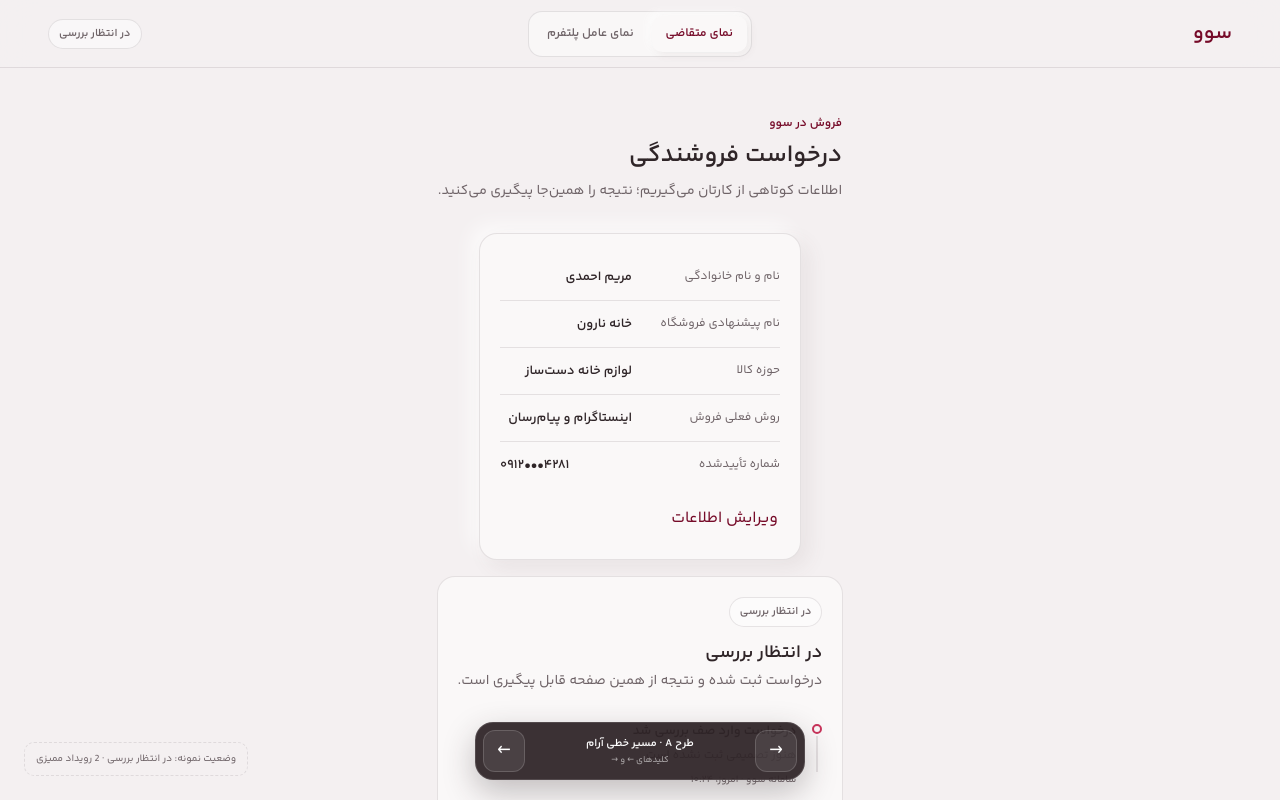
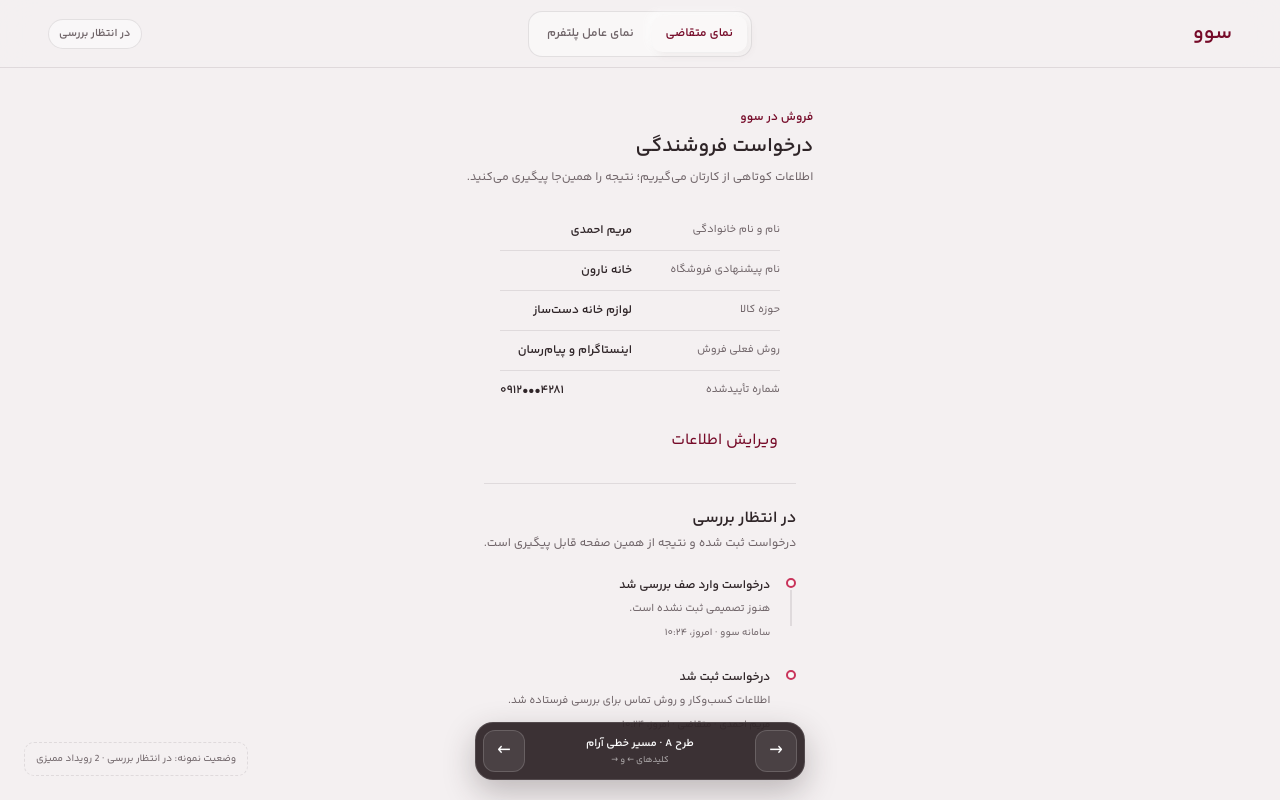
Before and after one commit to Mahaan-Amr/sevomart, a Next.js app in the folder apps/web/: page /prototype/seller-application in a window 1280 px wide. Shown: the top 800 px of the page. Built offline with nearby package versions, Linux system fonts and the light colour scheme.

Commit message:
refactor: minimize seller application prototype

```diff
--- a/apps/web/src/app/(seller)/prototype/seller-application/prototype.module.css
+++ b/apps/web/src/app/(seller)/prototype/seller-application/prototype.module.css
@@ -168,17 +168,17 @@
 }
 
 .applicantA {
-  width: min(100%, 560px);
+  width: min(100%, 520px);
   margin: 0 auto;
-  padding-block-start: 42px;
+  padding-block-start: 36px;
 }
 
 .linearForm {
-  padding: 20px;
-  border-radius: 18px;
-  box-shadow:
-    8px 8px 20px var(--shadow-neutral-soft),
-    -8px -8px 20px var(--shadow-highlight);
+  padding: 0;
+  border: 0;
+  border-radius: 0;
+  background: transparent;
+  box-shadow: none;
 }
 
 .facts {
@@ -230,6 +230,15 @@
   border-radius: 18px;
 }
 
+.applicantA .applicantDecision {
+  margin-block-start: 22px;
+  padding: 22px 0 0;
+  border: 0;
+  border-block-start: 1px solid var(--color-divider);
+  border-radius: 0;
+  background: transparent;
+}
+
 .statusLead {
   margin-block-end: 18px;
 }
@@ -237,6 +246,52 @@
 .statusLead h2 {
   margin: 12px 0 2px;
   font-size: 18px;
+}
+
+.applicantA .statusLead {
+  margin-block-end: 14px;
+}
+
+.applicantA .statusLead h2 {
+  margin-block-start: 0;
+  font-size: 16px;
+}
+
+.applicantA .pageIntro {
+  margin-block-end: 22px;
+}
+
+.applicantA .pageIntro h1 {
+  font-size: 20px;
+}
+
+.applicantA .pageIntro p,
+.applicantA .statusLead p {
+  font-size: 12px;
+}
+
+.applicantA .facts > div {
+  padding-block: 10px;
+}
+
+.applicantA .facts dt {
+  font-size: 11px;
+}
+
+.applicantA .facts dd {
+  font-size: 12px;
+}
+
+.applicantA .auditTrail {
+  margin-block-start: 18px;
+}
+
+.applicantA .auditTrail strong {
+  font-size: 12px;
+}
+
+.applicantA .auditTrail p {
+  font-size: 11px;
 }
 
 .primaryButton,
@@ -341,9 +396,9 @@
 .queueRail {
   align-self: start;
   overflow: hidden;
-  border: 1px solid var(--color-divider);
-  border-radius: 18px;
-  background: rgb(250 248 248 / 55%);
+  border: 0;
+  border-radius: 0;
+  background: transparent;
 }
 
 .queueTitle {
@@ -351,7 +406,7 @@
   align-items: center;
   justify-content: space-between;
   gap: 12px;
-  padding: 14px;
+  padding: 4px 0 14px;
   border-block-end: 1px solid var(--color-divider);
 }
 
@@ -366,20 +421,11 @@
   font-size: 10px;
 }
 
-.queueTitle button {
-  min-height: 40px;
-  padding: 6px 10px;
-  border: 1px solid var(--color-divider);
-  border-radius: 10px;
-  background: transparent;
-  cursor: pointer;
-}
-
 .queueRail > button {
   display: grid;
   gap: 3px;
   width: 100%;
-  padding: 12px 14px;
+  padding: 12px 10px;
   border: 0;
   border-block-end: 1px solid var(--color-divider);
   background: transparent;
@@ -413,6 +459,19 @@
 .decisionPanel {
   padding: clamp(18px, 3vw, 22px);
   border-radius: 18px;
+}
+
+.agentA .caseContent,
+.agentA .decisionPanel {
+  padding: 0;
+  border: 0;
+  border-radius: 0;
+  background: transparent;
+}
+
+.agentA .decisionPanel {
+  padding-block-start: 20px;
+  border-block-start: 1px solid var(--color-divider);
 }
 
 .agentA .caseTitleRow h1 {
--- a/apps/web/src/app/(seller)/prototype/seller-application/seller-application-prototype.tsx
+++ b/apps/web/src/app/(seller)/prototype/seller-application/seller-application-prototype.tsx
@@ -180,7 +180,6 @@ function ApplicantDecision({
       aria-labelledby="applicant-status-title"
     >
       <div className={styles.statusLead}>
-        <StatusPill status={status} />
         <h2 id="applicant-status-title">{statusCopy[status].label}</h2>
         <p>{statusCopy[status].hint}</p>
       </div>
@@ -341,9 +340,6 @@ function QueueRail({ status }: { status: ApplicationStatus }) {
           <strong>درخواست‌های فروشندگی</strong>
           <small>۳ مورد نیازمند اقدام</small>
         </div>
-        <button type="button" aria-label="فیلتر درخواست‌ها">
-          فیلتر
-        </button>
       </div>
       <button type="button" className={styles.activeCase}>
         <span>خانه نارون</span>
```
